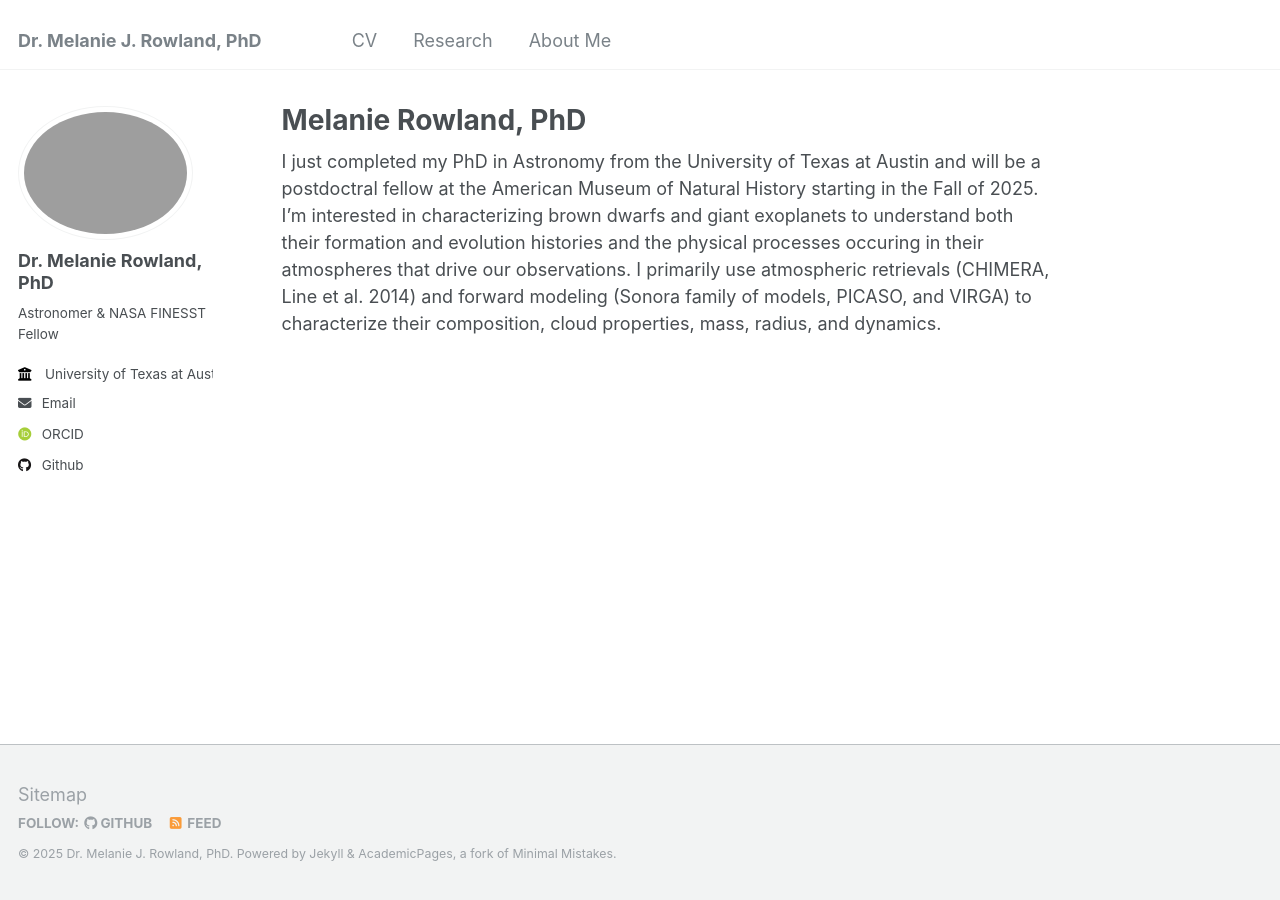
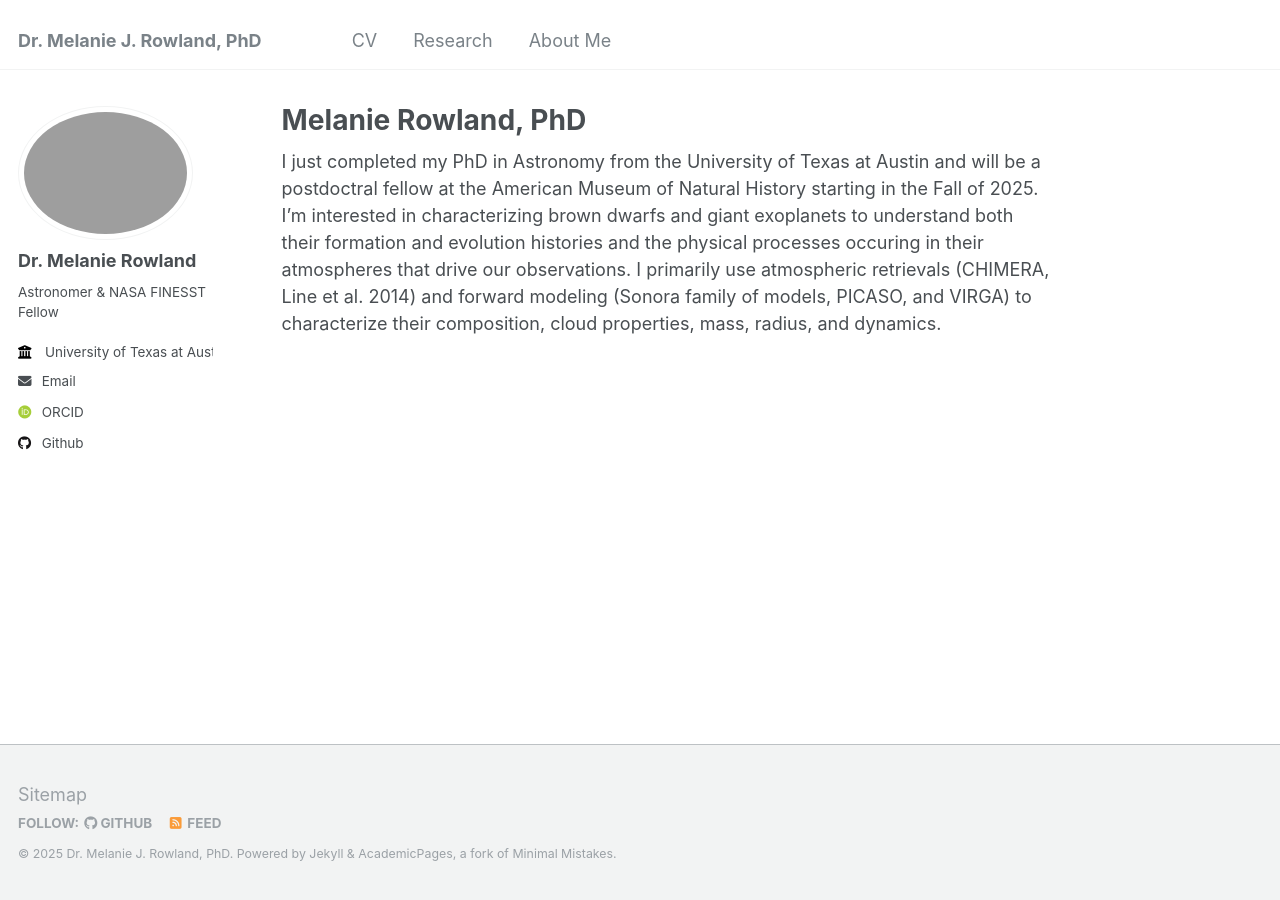
Before and after one commit to melrows/melrows.github.io, a Jekyll site: the page built from _pages/about.md, in a window 1280 px wide. Built offline with Jekyll 4.4.1, drawn with Linux system fonts in a browser that asks for light colours; some web fonts are replaced.

Commit message:
Update _config.yml
changed title

```diff
--- a/_config.yml
+++ b/_config.yml
@@ -22,7 +22,7 @@ repository               :
 author:
   # Biographic information
   avatar           : "prof_pic.png"
-  name             : "Dr. Melanie Rowland, PhD"
+  name             : "Dr. Melanie Rowland"
   pronouns         : # example: "she/her"
   bio              : "Astronomer & NASA FINESST Fellow"
   location         : #"Earth"
```
